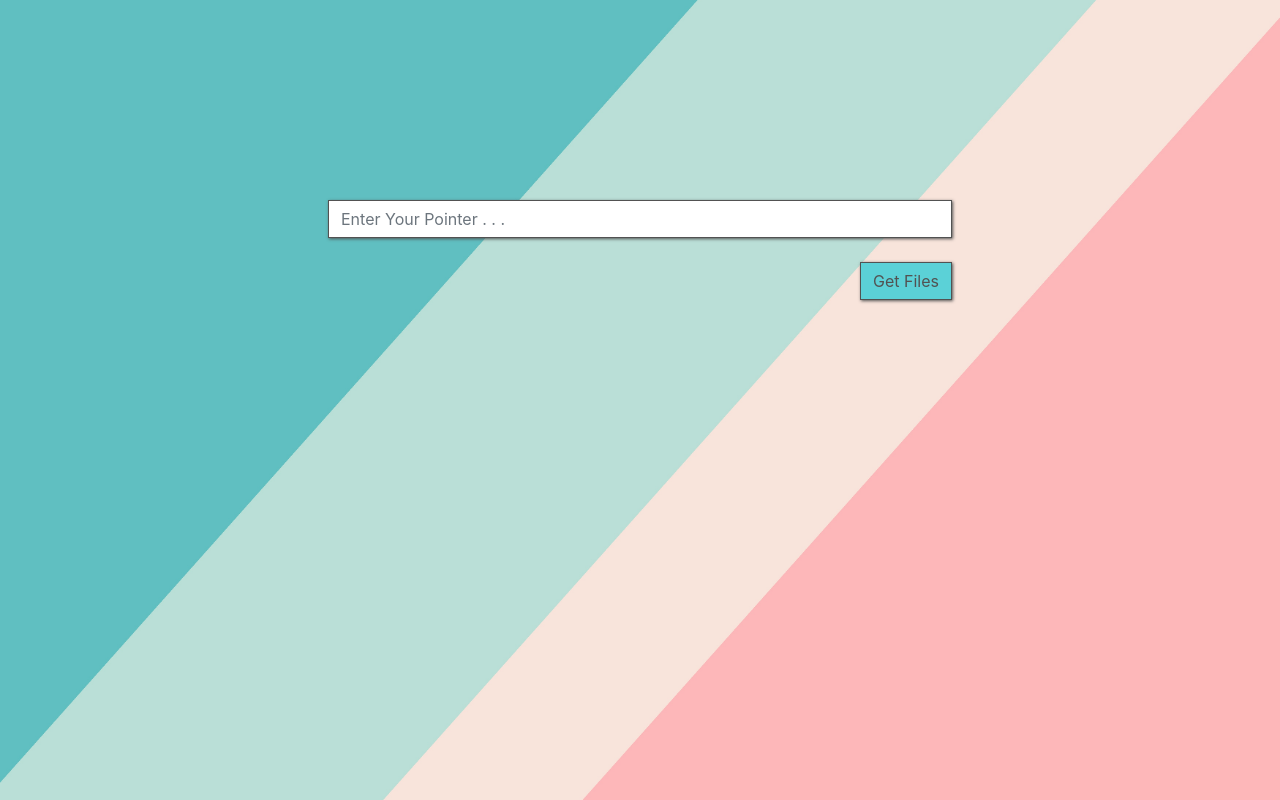
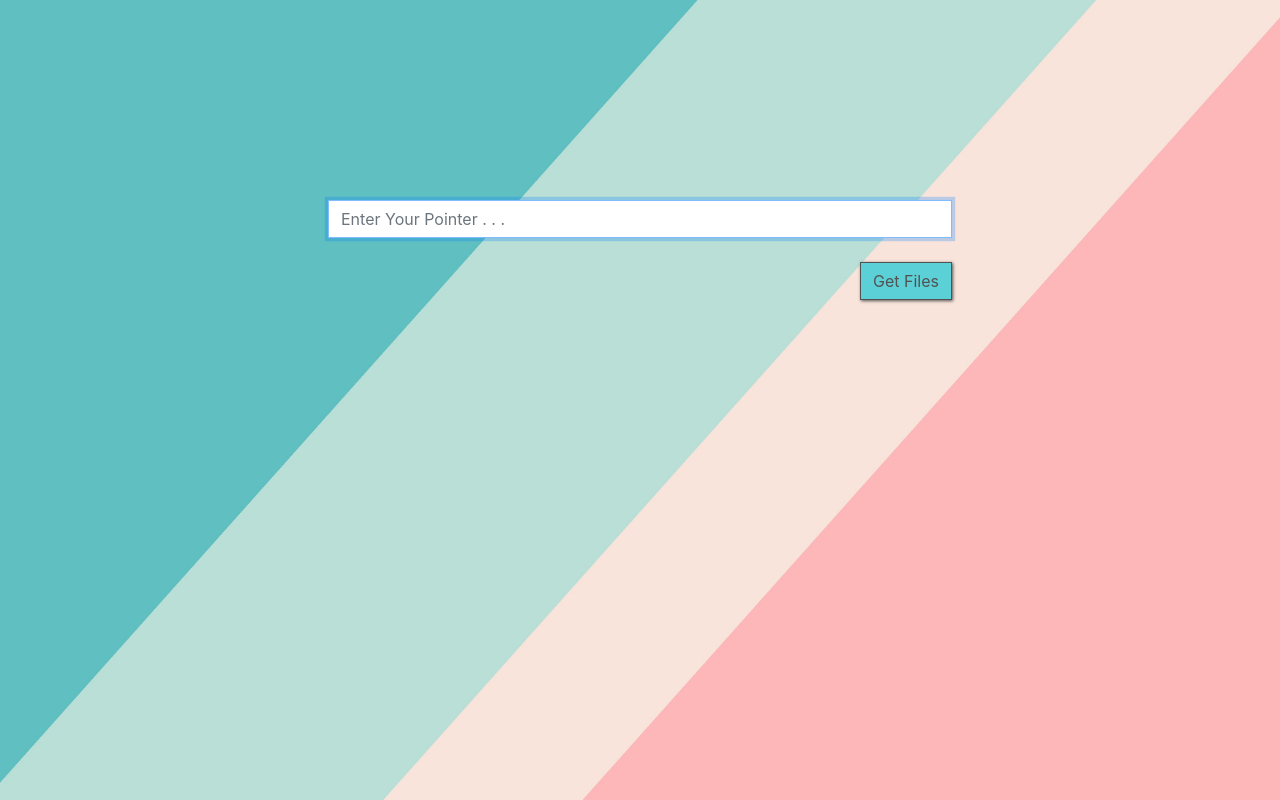
Before and after one commit to lalitkaim/kaimshare, a React (Create React App) app: page /downloadform in a window 1280 px wide. Built offline with nearby package versions, Linux system fonts and the light colour scheme.

Commit message:
autofocus on inputs

```diff
--- a/src/components/DownloadForm.js
+++ b/src/components/DownloadForm.js
@@ -1,5 +1,5 @@
 import { getDoc, getFirestore, doc } from "@firebase/firestore";
-import { getStorage } from "@firebase/storage";
+// import { getStorage } from "@firebase/storage";
 import React, { Component } from "react";
 import classes from './DownloadForm.module.css'
 
@@ -12,10 +12,11 @@ class DownloadForm extends Component{
             size:[],
             name:[]
         }
+        this.textInput = React.createRef();
     }
 
     componentDidMount(){
-
+        this.textInput.current.focus();
     }
 
     submitHandler=(event)=>{
@@ -51,7 +52,7 @@ class DownloadForm extends Component{
             <div className={classes.mainDiv}>
                 <form onSubmit={this.submitHandler} className={classes.form}>
                     <div className={"col-lg-6 col-md-8 col-sm-10 col-xs-12 px-2 "+classes.innerDiv}>
-                        <input className={"form-control "+classes.formInput} type="text" onChange={this.inputHandler} value={this.state.key} placeholder="Enter Your Pointer . . . "/>
+                        <input className={"form-control "+classes.formInput} type="text" ref={this.textInput} onChange={this.inputHandler} value={this.state.key} placeholder="Enter Your Pointer . . . "/>
                         <button type="submit" className={"btn "+classes.submit}>Get Files</button>
                     </div>
                 </form>
--- a/src/components/Home.module.css
+++ b/src/components/Home.module.css
@@ -1,7 +1,3 @@
-.backDiv{
-    /* width: 50px; */
-
-}
 body{
     background-image: url('../Background.jpg');
     background-repeat: no-repeat;
--- a/src/components/UploadForm.js
+++ b/src/components/UploadForm.js
@@ -1,5 +1,5 @@
-import { getFirestore, doc, setDoc, getDoc, addDoc, collection} from "firebase/firestore";
-import { getStorage, ref, uploadBytes, getDownloadURL, uploadBytesResumable} from 'firebase/storage'
+import { getFirestore, doc, setDoc, getDoc} from "firebase/firestore";
+import { getStorage, ref, getDownloadURL, uploadBytesResumable} from 'firebase/storage'
 import React, { Component } from "react";
 import { initialize } from './config'
 import classes from './UploadForm.module.css'
@@ -18,6 +18,7 @@ class UploadForm extends Component{
             names:[],
             size:[]
         }
+        this.textInput = React.createRef()
     }
 
     inputHandler=(event)=>{
@@ -31,7 +32,6 @@ class UploadForm extends Component{
 
     submitHandler=(event)=>{
         event.preventDefault()
-        var track = 1;
         console.log(this.state.key)
         console.log(this.state.files)
         const db = getFirestore(initialize)
@@ -81,7 +81,7 @@ class UploadForm extends Component{
     }
 
     componentDidMount(){
-        console.log("didmount");
+        this.textInput.current.focus();
     }
 
     render(){
@@ -89,9 +89,9 @@ class UploadForm extends Component{
             <div className={classes.mainDiv}>
                 <form onSubmit={this.submitHandler}>
                     <div className="row mx-2">
-                        <input type="text" onChange={this.inputHandler} value={this.state.key} id="inputElement" className={"form-control col-lg-6 col-md-8 col-sm-10 col-xs-10 "+classes.formInput} placeholder="Enter Your Pointer . . . "/>
+                        <input type="text" ref={this.textInput} onChange={this.inputHandler} value={this.state.key} id="inputElement" className={"form-control col-lg-6 col-md-8 col-sm-10 col-xs-10 "+classes.formInput} placeholder="Enter Your Pointer . . . "/>
                     </div>
-                    <div className={""+classes.downMainDiv}>
+                    <div className={classes.downMainDiv}>
                         <div className={"col-lg-6 col-md-8 col-sm-10 col-xs-12 "+classes.downDiv}>
                             <input type="file" multiple onChange={this.fileHandler} className={""+classes.inputFile}/>
                             <button type="submit" className={"btn "+classes.submit}>Upload</button>
```
Also changed, not shown: 1 other file (tests, documents, lock files or other folders).
